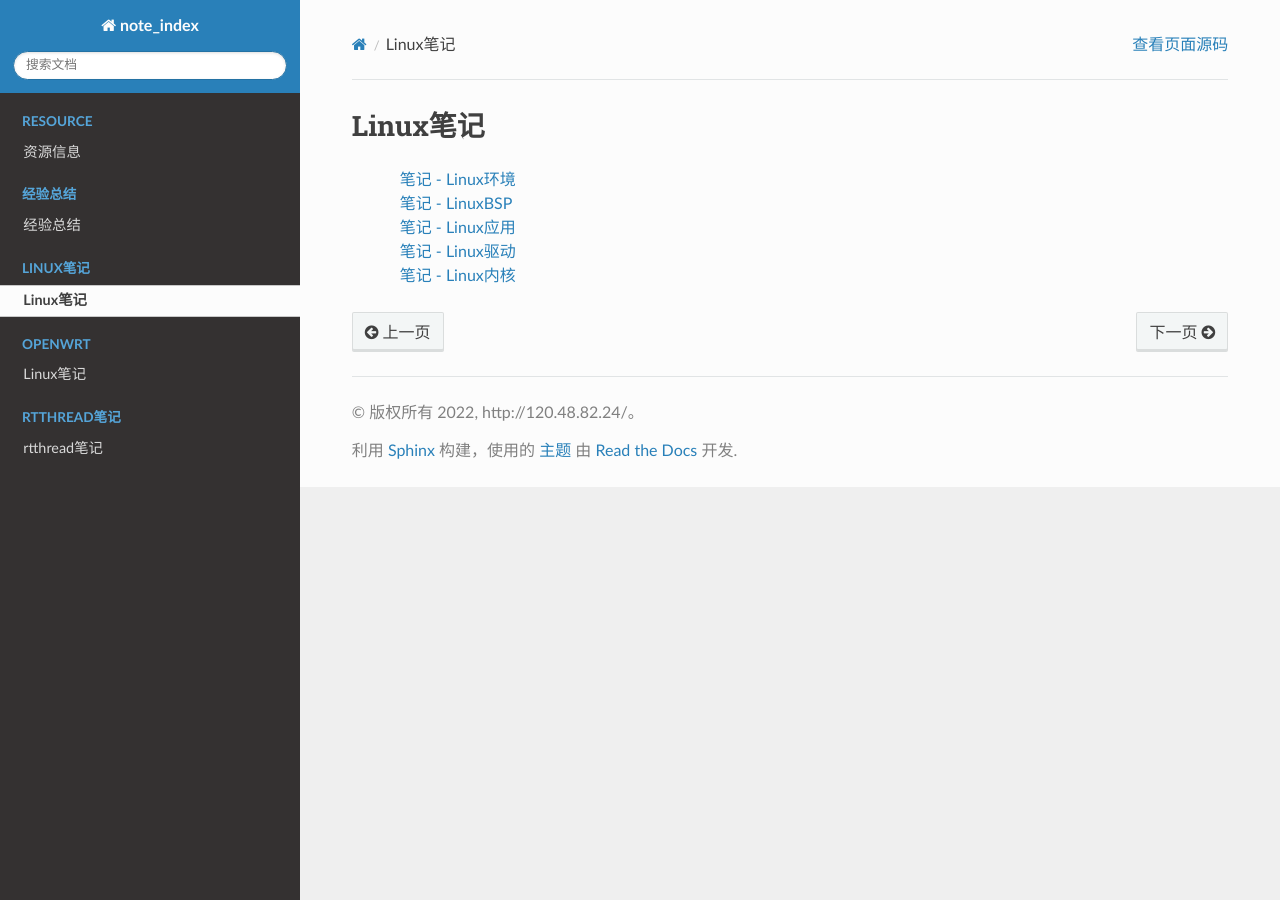
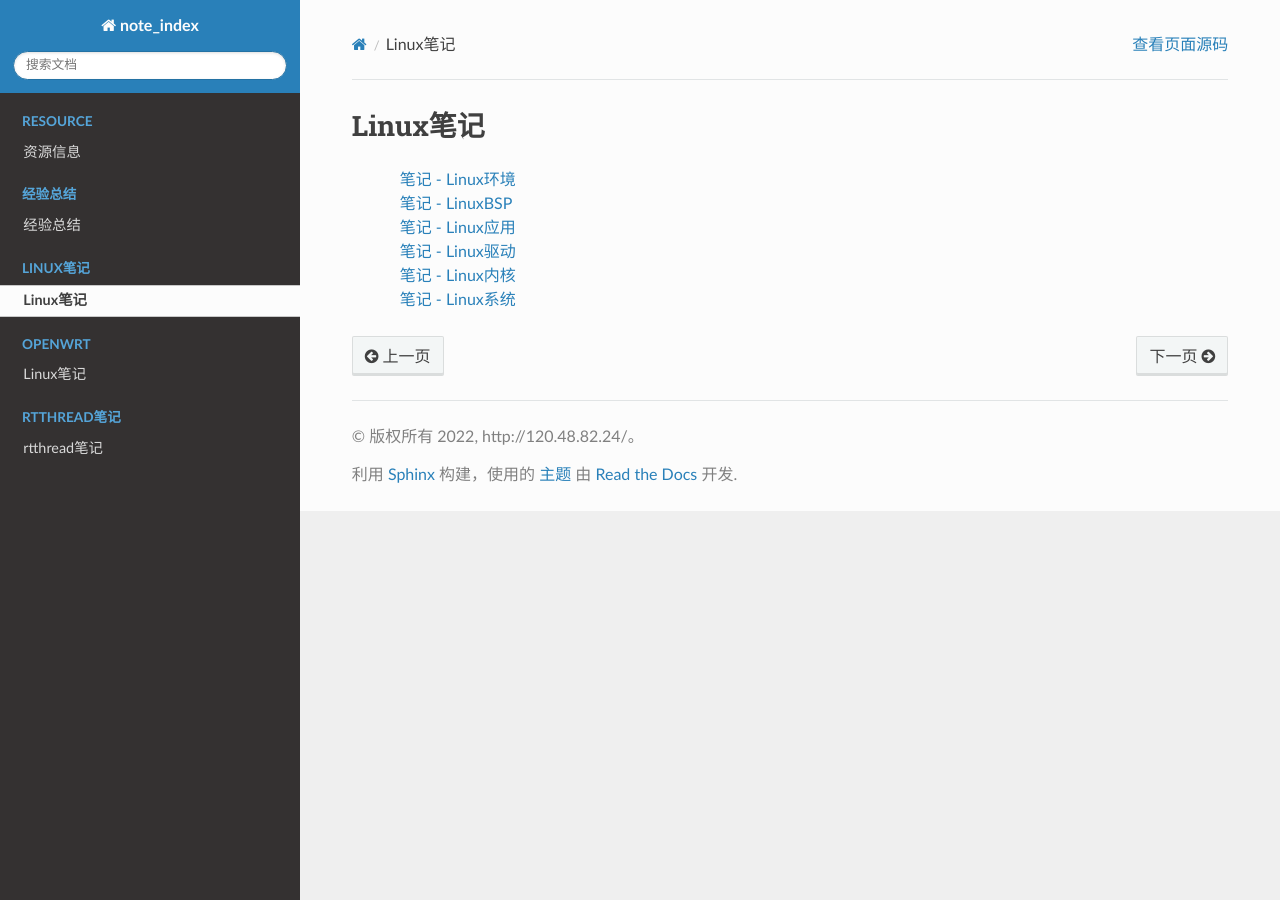
Before and after one commit to lzstudy/note_index, a Sphinx documentation site: the page built from source/linux/index.md, in a window 1280 px wide. Built offline with Sphinx 7.4.7 and the Read the Docs theme 2.0.0, drawn with Linux system fonts in a browser that asks for light colours.

Commit message:
feat |> 添加系统

```diff
--- a/source/linux/index.md
+++ b/source/linux/index.md
@@ -5,3 +5,4 @@
 >> [笔记 - Linux应用](http://120.48.82.24:9103) <br/>
 >> [笔记 - Linux驱动](http://120.48.82.24:9104) <br/>
 >> [笔记 - Linux内核](http://120.48.82.24:9105) <br/>
+>> [笔记 - Linux系统](http://120.48.82.24:9106) <br/>
```
